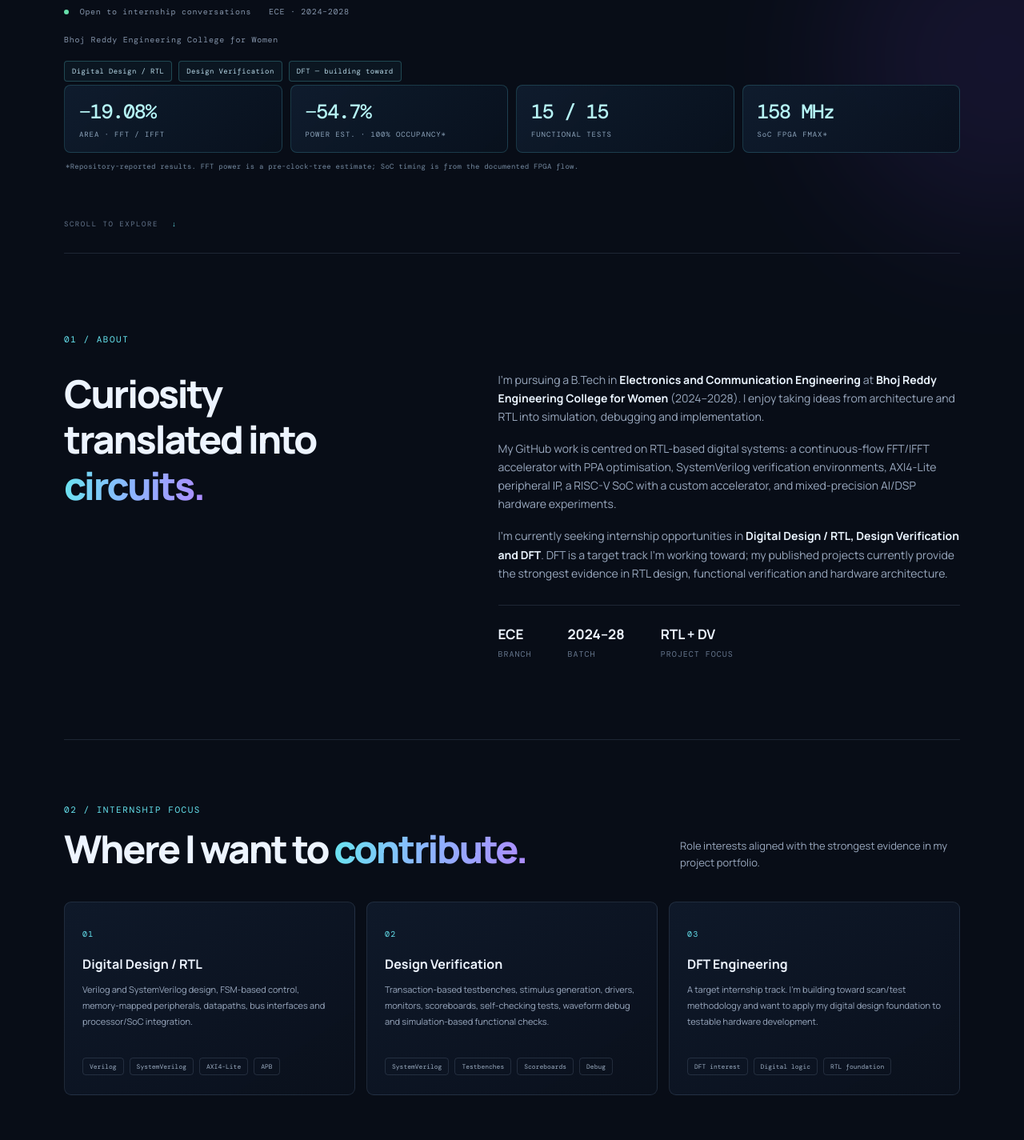
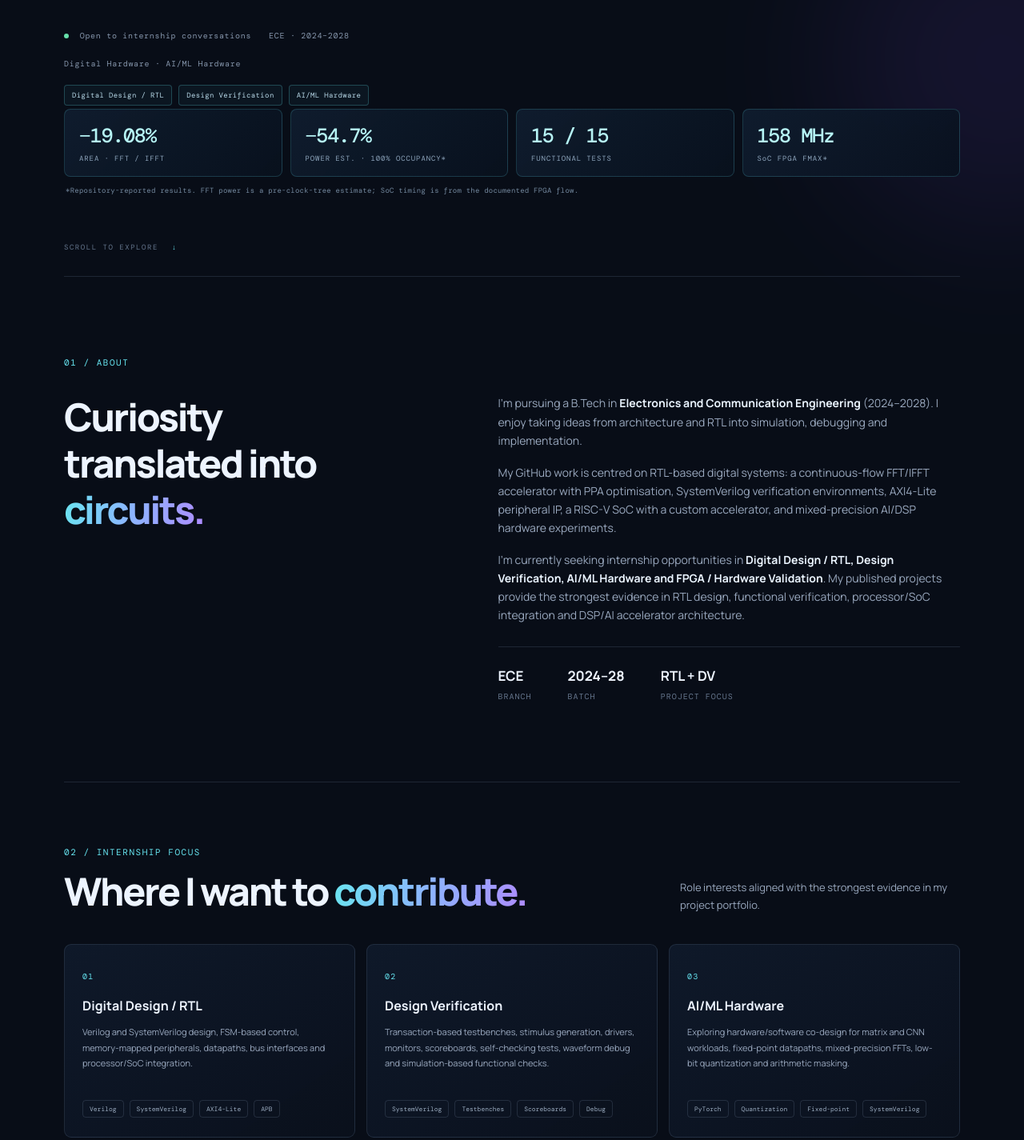
Before and after one commit to pallavibehurageek-cyber/pallavi-portfolio, a plain HTML site: page index.html in a window 1280 px wide. Shown: the part 736-2161 px from the top of the page at 80% size. Drawn offline with nearby package versions, Linux system fonts and the light colour scheme.

Commit message:
Refresh portfolio focus, projects and technical toolkit

```diff
--- a/index.html
+++ b/index.html
@@ -2,7 +2,7 @@
 <html lang="en">
 <head>
 <meta charset="utf-8"><meta name="viewport" content="width=device-width,initial-scale=1"><meta name="theme-color" content="#080d17">
-<meta name="description" content="Pallavi Behura — third-year B.Tech ECE student targeting Digital Design / RTL and Design Verification internships. Verilog, SystemVerilog, AXI4-Lite, RISC-V SoCs and DSP/AI hardware.">
+<meta name="description" content="Pallavi Behura — prefinal-year B.Tech ECE student focused on Digital Design / RTL, Design Verification and AI/ML hardware. Verilog, SystemVerilog, AXI4-Lite, RISC-V SoCs and DSP accelerators.">
 <meta property="og:type" content="website"><meta property="og:title" content="Pallavi Behura | RTL Design & Digital Hardware"><meta property="og:description" content="RTL design, SystemVerilog verification, AXI4-Lite IP, RISC-V SoC integration and hardware accelerators.">
 <meta name="twitter:card" content="summary"><meta name="author" content="Pallavi Behura">
 <title>Pallavi Behura | RTL Design & Digital Hardware</title>
@@ -15,12 +15,12 @@
 <nav class="nav-links" aria-label="Main navigation"><a href="#about">About</a><a href="#experience">Experience</a><a href="#projects">Projects</a><a href="#skills">Skills</a><a href="#certifications">Certifications</a><a href="#recognition">Recognition</a><a class="nav-contact" href="mailto:pallavibehurageek@gmail.com">Let's connect <span>↗</span></a></nav></header>
 <main>
 <section class="hero section-wrap" id="home"><div class="hero-copy">
-<div class="eyebrow"><span class="pulse"></span> B.TECH ECE · CLASS OF 2028 · INTERNSHIP CANDIDATE</div>
+<div class="eyebrow"><span class="pulse"></span> PREFINAL-YEAR B.TECH ECE · CLASS OF 2028 · INTERNSHIP CANDIDATE</div>
 <h1>Designing<br><span class="gradient-text">hardware</span><br>from RTL up.</h1>
-<p class="hero-lead">I’m <strong>Pallavi Behura</strong>, a third-year B.Tech ECE student building digital hardware through Verilog/SystemVerilog RTL, simulation and implementation. My strongest work spans a 4096-point FFT/IFFT accelerator, AXI4-Lite peripheral IP, a RISC-V SoC with a custom ML accelerator, and modular SystemVerilog verification.</p>
+<p class="hero-lead">I’m <strong>Pallavi Behura</strong>, a prefinal-year B.Tech ECE student focused on digital hardware through Verilog/SystemVerilog RTL, simulation and implementation. My portfolio spans a 4096-point FFT/IFFT accelerator, AXI4-Lite peripheral IP, a RISC-V SoC with a custom ML accelerator, SystemVerilog verification, and an in-progress side-channel-aware CNN accelerator.</p>
 <div class="hero-actions"><a class="button button-primary" href="mailto:pallavibehurageek@gmail.com?subject=Internship%20Opportunity%20%E2%80%94%20Digital%20Design%20%2F%20RTL">Discuss an internship <span>↗</span></a><a class="button button-ghost" href="#projects">View project evidence</a><a class="button button-ghost" href="https://www.linkedin.com/in/pallavi-behura-547329214/" target="_blank" rel="noreferrer">LinkedIn ↗</a></div>
-<div class="hero-meta"><span><i></i> Open to internship conversations</span><span>ECE · 2024–2028</span><span>Bhoj Reddy Engineering College for Women</span></div>
-<div class="role-chips"><span>Digital Design / RTL</span><span>Design Verification</span><span>DFT — building toward</span></div>
+<div class="hero-meta"><span><i></i> Open to internship conversations</span><span>ECE · 2024–2028</span><span>Digital Hardware · AI/ML Hardware</span></div>
+<div class="role-chips"><span>Digital Design / RTL</span><span>Design Verification</span><span>AI/ML Hardware</span></div>
 </div>
 <div class="hero-art logic-art" aria-label="Abstract digital logic and RTL architecture visualization"><div class="logic-grid"></div><div class="logic-chip"><span>RTL</span><small>DESIGN</small><i></i></div><div class="logic-node node-a">CLK</div><div class="logic-node node-b">FSM</div><div class="logic-node node-c">DFF</div><div class="logic-node node-d">PPA</div><div class="logic-trace trace-a"></div><div class="logic-trace trace-b"></div><div class="logic-trace trace-c"></div><div class="logic-pulse pulse-a"></div><div class="logic-pulse pulse-b"></div><div class="logic-pulse pulse-c"></div><div class="signal-label label-top">RTL → SIMULATION</div><div class="signal-label label-bottom">VERIFY · SYNTHESIZE · OPTIMIZE</div></div>
 <div class="hero-evidence" aria-label="Selected results documented in project repositories">
@@ -33,9 +33,9 @@
 <div class="scroll-note">SCROLL TO EXPLORE <span>↓</span></div></section>
 
 <section class="section-wrap intro-strip" id="about"><div class="section-kicker">01 / ABOUT</div><div class="about-grid"><div><h2>Curiosity<br>translated into <span class="gradient-text">circuits.</span></h2></div><div class="about-copy">
-<p>I’m pursuing a B.Tech in <strong>Electronics and Communication Engineering</strong> at <strong>Bhoj Reddy Engineering College for Women</strong> (2024–2028). I enjoy taking ideas from architecture and RTL into simulation, debugging and implementation.</p>
+<p>I’m pursuing a B.Tech in <strong>Electronics and Communication Engineering</strong> (2024–2028). I enjoy taking ideas from architecture and RTL into simulation, debugging and implementation.</p>
 <p>My GitHub work is centred on RTL-based digital systems: a continuous-flow FFT/IFFT accelerator with PPA optimisation, SystemVerilog verification environments, AXI4-Lite peripheral IP, a RISC-V SoC with a custom accelerator, and mixed-precision AI/DSP hardware experiments.</p>
-<p>I’m currently seeking internship opportunities in <strong>Digital Design / RTL, Design Verification and DFT</strong>. DFT is a target track I’m working toward; my published projects currently provide the strongest evidence in RTL design, functional verification and hardware architecture.</p>
+<p>I’m currently seeking internship opportunities in <strong>Digital Design / RTL, Design Verification, AI/ML Hardware and FPGA / Hardware Validation</strong>. My published projects provide the strongest evidence in RTL design, functional verification, processor/SoC integration and DSP/AI accelerator architecture.</p>
 <div class="about-facts"><div><b>ECE</b><span>BRANCH</span></div><div><b>2024–28</b><span>BATCH</span></div><div><b>RTL + DV</b><span>PROJECT FOCUS</span></div></div>
 </div></div></section>
 
@@ -43,7 +43,7 @@
 <div class="focus-grid">
 <article class="focus-card"><span class="focus-index">01</span><h3>Digital Design / RTL</h3><p>Verilog and SystemVerilog design, FSM-based control, memory-mapped peripherals, datapaths, bus interfaces and processor/SoC integration.</p><div class="chip-row"><span>Verilog</span><span>SystemVerilog</span><span>AXI4-Lite</span><span>APB</span></div></article>
 <article class="focus-card"><span class="focus-index">02</span><h3>Design Verification</h3><p>Transaction-based testbenches, stimulus generation, drivers, monitors, scoreboards, self-checking tests, waveform debug and simulation-based functional checks.</p><div class="chip-row"><span>SystemVerilog</span><span>Testbenches</span><span>Scoreboards</span><span>Debug</span></div></article>
-<article class="focus-card"><span class="focus-index">03</span><h3>DFT Engineering</h3><p>A target internship track. I’m building toward scan/test methodology and want to apply my digital design foundation to testable hardware development.</p><div class="chip-row"><span>DFT interest</span><span>Digital logic</span><span>RTL foundation</span></div></article>
+<article class="focus-card"><span class="focus-index">03</span><h3>AI/ML Hardware</h3><p>Exploring hardware/software co-design for matrix and CNN workloads, fixed-point datapaths, mixed-precision FFTs, low-bit quantization and arithmetic masking.</p><div class="chip-row"><span>PyTorch</span><span>Quantization</span><span>Fixed-point</span><span>SystemVerilog</span></div></article>
 </div></section>
 
 <section class="section-wrap" id="experience"><div class="section-heading"><div><div class="section-kicker">03 / EXPERIENCE</div><h2>Engineering <span class="gradient-text">experience.</span></h2></div><p>Internship experience that complements my current focus on digital hardware and implementation.</p></div>
@@ -53,13 +53,15 @@
 </div></section>
 
 <section class="section-wrap projects-section" id="projects"><div class="section-heading"><div><div class="section-kicker">04 / SELECTED PROJECTS</div><h2>Engineering work, <span class="gradient-text">backed by evidence.</span></h2></div><p>Explore source RTL, testbench structure, simulation artifacts, synthesis reports and clearly stated work-in-progress items.</p></div>
-<div class="project-filters" role="group" aria-label="Filter projects"><button class="filter active" data-filter="all">All projects</button><button class="filter" data-filter="rtl">RTL / IP design</button><button class="filter" data-filter="verification">Verification</button><button class="filter" data-filter="accelerator">Accelerators</button><button class="filter" data-filter="research">AI / architecture research</button></div>
+<div class="project-filters" role="group" aria-label="Filter projects"><button class="filter active" data-filter="all">All projects</button><button class="filter" data-filter="rtl">RTL / IP design</button><button class="filter" data-filter="verification">Verification</button><button class="filter" data-filter="accelerator">Accelerators</button><button class="filter" data-filter="research">AI / ML hardware</button></div>
 <div class="project-grid">
 <article class="project-card project-featured" data-category="accelerator rtl"><div class="project-visual visual-fft4096"><span>4096-POINT</span><div class="fft-bars"><i></i><i></i><i></i><i></i><i></i><i></i><i></i><i></i><i></i></div><small>CONTINUOUS-FLOW FFT / IFFT</small></div><div class="project-info"><div class="project-type">RTL · DSP ARCHITECTURE · PPA OPTIMISATION</div><h3>Continuous-Flow 4096-Point FFT / IFFT Accelerator</h3><p>A ROM-free, conflict-free radix-16³ FFT/IFFT architecture with occupancy-driven clock gating, reduced-cycle CORDIC and memory word-length optimisation. Repository includes RTL variants, reference-model checks, test infrastructure and 45 nm synthesis/power reports.</p><div class="metric-row"><div><b>−19.08%</b><span>AREA</span></div><div><b>−54.7%</b><span>POWER*</span></div><div><b>15/15</b><span>FUNCTIONAL TESTS</span></div></div><p class="metric-note">*Reported at 100% occupancy against the reproduced baseline; power figures are pre-clock-tree estimates from the documented flow.</p><div class="chip-row"><span>Verilog</span><span>Clock Gating</span><span>CORDIC</span><span>Cadence Genus</span><span>SAIF</span><span>SQNR</span></div><a class="project-link" href="https://github.com/pallavibehurageek-cyber/Jointly-Optimized-Continuous-Flow-4096-Point-FFT-IFFT-Accelerator" target="_blank" rel="noreferrer">View repository <span>↗</span></a></div></article>
 
 <article class="project-card" data-category="rtl"><div class="project-visual visual-axi"><span>AXI4-LITE</span><div class="bus-lines"><i></i><i></i><i></i><i></i><i></i></div><small>PROGRAMMABLE PWM IP</small></div><div class="project-info"><div class="project-type">SYNTHESIZABLE RTL · PERIPHERAL IP</div><h3>AXI4-Lite Programmable PWM IP Core</h3><p>A memory-mapped Verilog peripheral with independent read/write FSMs, AW/W/B/AR/R channel handling, WSTRB-aware register writes, programmable duty/period, breathing mode, status flags and interrupt output. Includes a self-checking testbench and waveform captures.</p><div class="chip-row"><span>Verilog</span><span>AXI4-Lite</span><span>FSM</span><span>Self-checking TB</span><span>Interrupt</span></div><a class="project-link" href="https://github.com/pallavibehurageek-cyber/AXI4-Lite-Programmable-PWM-Peripheral-IP-Core" target="_blank" rel="noreferrer">View repository <span>↗</span></a></div></article>
 
 <article class="project-card" data-category="rtl"><div class="project-visual visual-soc"><span>RISC-V SoC</span><div class="soc-blocks"><i>CPU</i><i>AXI</i><i>APB</i><i>MAC</i></div><small>HARDWARE / SOFTWARE CO-DESIGN</small></div><div class="project-info"><div class="project-type">SOC · BUS INTERFACES · FPGA</div><h3>RISC-V SoC with Custom ML Accelerator</h3><p>Integrated a PicoRV32 RV32IM processor, AXI4-Lite-to-APB bridge, 8 KB BRAM, Q4.4 fixed-point 4×4 matrix accelerator and APB UART, controlled through memory-mapped registers and bare-metal firmware.</p><div class="metric-row"><div><b>158 MHz</b><span>REPORTED FMAX</span></div><div><b>+3.67 ns</b><span>REPORTED WNS</span></div></div><p class="metric-note">Timing values are reported in the repository's Vivado documentation.</p><div class="chip-row"><span>Verilog</span><span>RISC-V</span><span>AXI4-Lite</span><span>APB</span><span>Vivado</span></div><a class="project-link" href="https://github.com/pallavibehurageek-cyber/RISC-V-SoC-Custom-ML-Accelerator" target="_blank" rel="noreferrer">View repository <span>↗</span></a></div></article>
+
+<article class="project-card" data-category="accelerator research"><div class="project-visual visual-bfp"><span>MASKED CNN</span><div class="bfp-cells"><i>W</i><i>A</i><i>Σ</i><i>W</i><i>A</i><i>Σ</i></div><small>SIDE-CHANNEL-AWARE DATAPATH · WIP</small></div><div class="project-info"><div class="project-type">SYSTEMVERILOG · AI/ML HARDWARE · IN PROGRESS</div><h3>MaskCore — Side-Channel-Aware CNN Accelerator</h3><p>An active study and implementation project exploring arithmetic masking of weights, activations and partial sums in a CNN datapath. Current work focuses on understanding the protected architecture, reproducing functional checks and evaluating implementation overhead. No physical side-channel resistance or tapeout result is claimed.</p><div class="chip-row"><span>SystemVerilog</span><span>Arithmetic Masking</span><span>CNN Datapath</span><span>RTL Simulation</span><span>Yosys</span><span>OpenROAD</span></div><a class="project-link" href="https://github.com/pallavibehurageek-cyber/MaskCore-CNN-Accelerator" target="_blank" rel="noreferrer">View repository <span>↗</span></a></div></article>
 
 <article class="project-card" data-category="verification"><div class="project-visual visual-apb"><span>APB RAM</span><div class="verification-flow"><i>GEN</i><i>DRV</i><i>MON</i><i>SCO</i></div><small>SYSTEMVERILOG TEST ENVIRONMENT</small></div><div class="project-info"><div class="project-type">SYSTEMVERILOG · FUNCTIONAL VERIFICATION</div><h3>APB RAM — RTL Design & Verification</h3><p>Implemented an APB RAM peripheral and a modular SystemVerilog test environment built from transaction, generator, driver, monitor and scoreboard components. The repository includes simulation logs, VCD and waveform artifacts; functional debug and scoreboard refinement remain part of the work.</p><div class="chip-row"><span>SystemVerilog</span><span>AMBA APB</span><span>Mailbox</span><span>Scoreboard</span><span>Waveform Debug</span></div><a class="project-link" href="https://github.com/pallavibehurageek-cyber/SV-APB-RAM-RTL-Design-Verification" target="_blank" rel="noreferrer">View repository <span>↗</span></a></div></article>
 
@@ -78,9 +80,9 @@
 <div class="skill-card"><span class="skill-icon">▦</span><h3>Protocols & Architecture</h3><div class="skill-list"><span>AMBA AXI4-Lite</span><span>AMBA APB</span><span>RISC-V</span><span>MIPS32</span><span>UART</span><span>Arbitration</span><span>SoC Integration</span></div></div>
 <div class="skill-card"><span class="skill-icon">∿</span><h3>Accelerator Design</h3><div class="skill-list"><span>FFT / IFFT</span><span>Fixed-point Arithmetic</span><span>CORDIC</span><span>Clock Gating</span><span>Mixed Precision</span><span>Quantization</span><span>MAC Datapaths</span></div></div>
 <div class="skill-card"><span class="skill-icon">◉</span><h3>Simulation & FPGA</h3><div class="skill-list"><span>Xilinx Vivado</span><span>Intel Quartus</span><span>Aldec Riviera-PRO</span><span>Icarus Verilog</span><span>GTKWave</span><span>MATLAB / Octave</span></div></div>
-<div class="skill-card"><span class="skill-icon">⌁</span><h3>Synthesis & PPA</h3><div class="skill-list"><span>Cadence Genus</span><span>Yosys</span><span>OpenROAD</span><span>Timing Analysis</span><span>Area Reports</span><span>SAIF Power</span></div></div>
+<div class="skill-card"><span class="skill-icon">⌁</span><h3>Synthesis & PPA</h3><div class="skill-list"><span>Cadence Genus</span><span>Yosys</span><span>OpenROAD</span><span>OpenSTA</span><span>OpenRAM</span><span>Timing Analysis</span><span>Area Reports</span><span>SAIF Power</span></div></div>
 <div class="skill-card"><span class="skill-icon">⌨</span><h3>Programming</h3><div class="skill-list"><span>Python</span><span>C</span><span>C++</span><span>RISC-V Assembly</span><span>Tcl</span><span>Shell</span><span>Git / GitHub</span></div></div>
-<div class="skill-card"><span class="skill-icon">◎</span><h3>AI / ML Hardware</h3><div class="skill-list"><span>PyTorch</span><span>NumPy</span><span>Fixed-point Models</span><span>Quantization</span><span>NSGA-II</span><span>SQNR Evaluation</span></div></div>
+<div class="skill-card"><span class="skill-icon">◎</span><h3>AI / ML Hardware</h3><div class="skill-list"><span>PyTorch</span><span>NumPy</span><span>Pandas</span><span>SciPy</span><span>Matplotlib</span><span>Jupyter</span><span>Fixed-point Models</span><span>BFP2</span><span>Quantization</span><span>Hessian K-Means</span><span>NSGA-II</span><span>SQNR Evaluation</span><span>Arithmetic Masking · WIP</span></div></div>
 </div><p class="skills-note">Tools and concepts are listed because they appear in project code, documentation or reports. This is not a claim of expert-level proficiency in every tool.</p></section>
 
 
```
